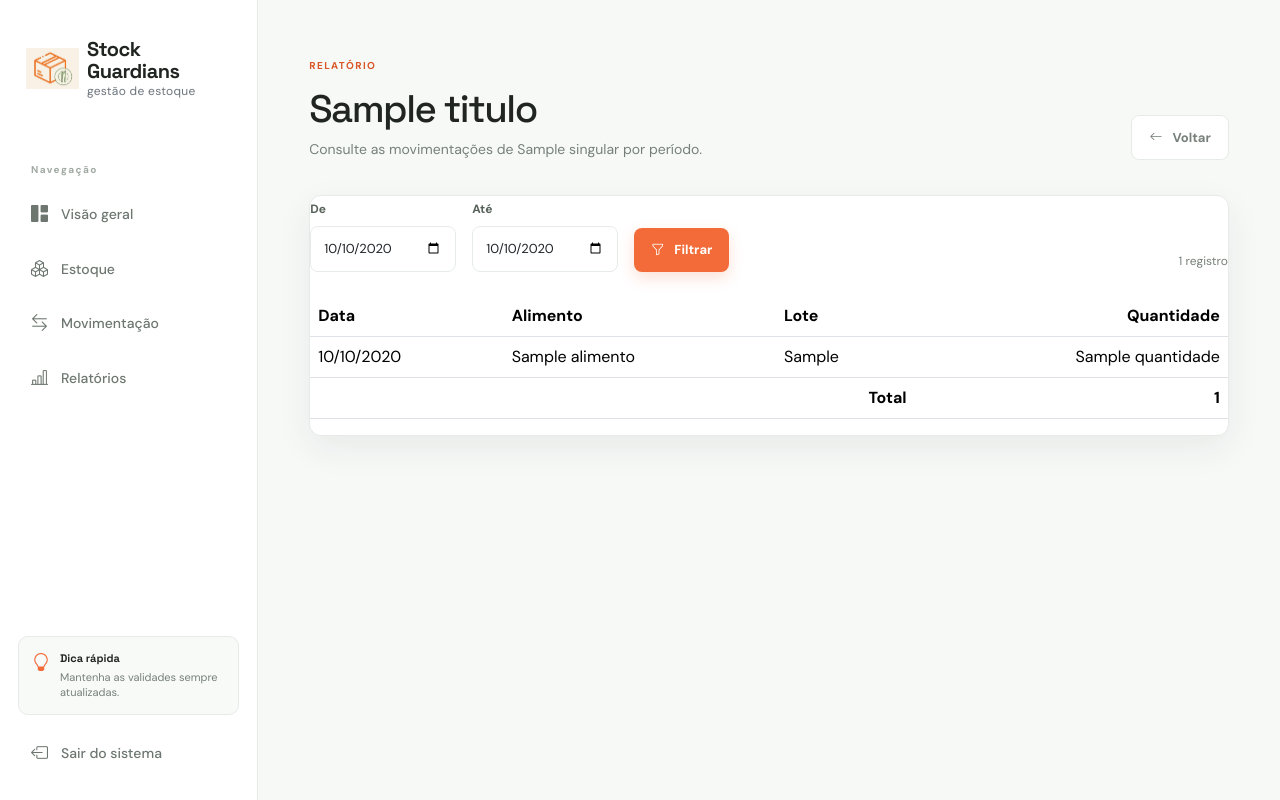
After one commit to MatheusBressan3794/sistema-estoque-TCC, a Django app: template alimentos/templates/alimentos/relatorio_movimentacoes.html in a window 1280 px wide. The commit adds this page. Run offline with Django 3.2, Linux system fonts and the light colour scheme; the template is opened without the code that fills it: most values are stand-ins (such as "Sample title", 1, 10 or a date in 2020).

Commit message:
Tela de relatórios com os lotes movimentados

```diff
--- /dev/null
+++ b/alimentos/templates/alimentos/relatorio_movimentacoes.html
@@ -0,0 +1,96 @@
+{% extends 'alimentos/base.html' %}
+
+{% block title %}{{ titulo }}{% endblock %}
+{% block page_label %}Relatórios / {{ titulo }}{% endblock %}
+
+{% block content %}
+
+<section class="page-heading">
+    <div>
+        <span class="eyebrow orange">RELATÓRIO</span>
+        <h1>{{ titulo }}</h1>
+        <p>Consulte as movimentações de {{ singular }} por período.</p>
+    </div>
+    <a href="{% url 'relatorios' %}" class="btn btn-light-custom">
+        <i class="bi bi-arrow-left"></i> Voltar
+    </a>
+</section>
+
+<section class="data-panel">
+
+    <form method="GET" class="row g-3 align-items-end mb-4">
+
+        <div class="col-auto">
+            <label for="id_data_inicio" class="form-label">De</label>
+            <input type="date" class="form-control" id="id_data_inicio"
+                   name="data_inicio" value="{{ data_inicio|date:'Y-m-d' }}">
+        </div>
+
+        <div class="col-auto">
+            <label for="id_data_fim" class="form-label">Até</label>
+            <input type="date" class="form-control" id="id_data_fim"
+                   name="data_fim" value="{{ data_fim|date:'Y-m-d' }}">
+        </div>
+
+        <div class="col-auto">
+            <button type="submit" class="btn btn-primary-custom">
+                <i class="bi bi-funnel"></i> Filtrar
+            </button>
+        </div>
+
+        <div class="col-auto ms-auto">
+            <span class="result-count">
+                {{ movimentacoes|length }} registro{{ movimentacoes|length|pluralize }}
+            </span>
+        </div>
+
+    </form>
+
+    <div class="table-responsive">
+        <table class="table">
+
+            <thead>
+                <tr>
+                    <th>Data</th>
+                    <th>Alimento</th>
+                    <th>Lote</th>
+                    <th class="text-end">Quantidade</th>
+                </tr>
+            </thead>
+
+            <tbody>
+
+                {% for mov in movimentacoes %}
+                <tr>
+                    <td>{{ mov.data_movimentacao|date:"d/m/Y" }}</td>
+                    <td>{{ mov.lote.alimento.nome }}</td>
+                    <td>{{ mov.lote.numero_lote }}</td>
+                    <td class="text-end">{{ mov.quantidade }}</td>
+                </tr>
+                {% empty %}
+                <tr>
+                    <td colspan="4" class="empty-state">
+                        <i class="bi bi-inbox"></i>
+                        <strong>Nenhuma movimentação encontrada</strong>
+                        <span>Ajuste o período ou registre uma nova movimentação.</span>
+                    </td>
+                </tr>
+                {% endfor %}
+
+            </tbody>
+
+            {% if movimentacoes %}
+            <tfoot>
+                <tr>
+                    <th colspan="3" class="text-end">Total</th>
+                    <th class="text-end">{{ total_quantidade }}</th>
+                </tr>
+            </tfoot>
+            {% endif %}
+
+        </table>
+    </div>
+
+</section>
+
+{% endblock %}
--- a/alimentos/urls.py
+++ b/alimentos/urls.py
@@ -27,6 +27,7 @@ urlpatterns = [
 
     # Relatórios
     path('relatorios/', views.relatorios, name='relatorios'),
+    path('relatorios/<str:tipo>/', views.relatorio_movimentacoes,  name='relatorio_movimentacoes'),
     path('produtos-em-falta/', views.produtos_em_falta, name='produtos_em_falta'),
 
 ]
```
Also changed, not shown: alimentos/templates/alimentos/relatorios.html (+48 -12 lines), alimentos/views.py (+57 -4 lines).
